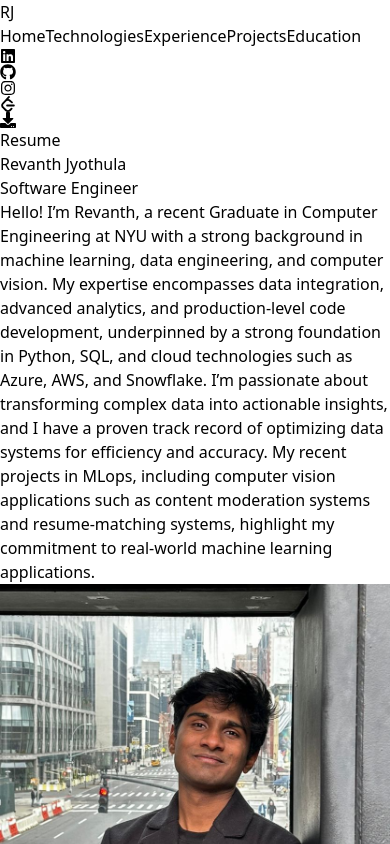
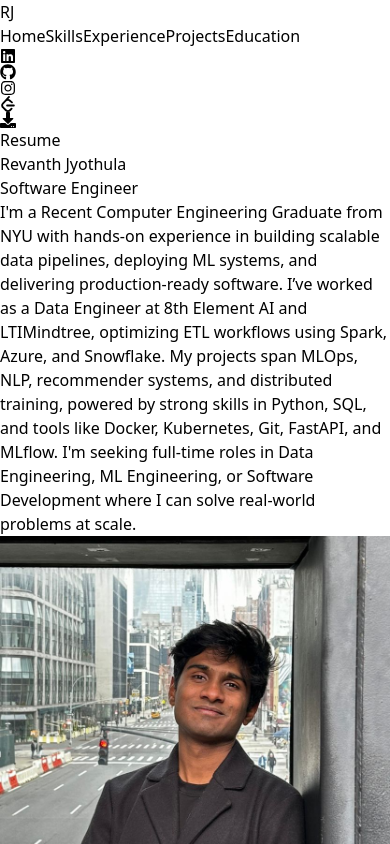
Before and after one commit to revforyou/Portfolio, a React (Vite) app: page / in a window 390 px wide. Shown: the top 844 px of the page. Built offline with nearby package versions, Linux system fonts and the light colour scheme.

Commit message:
Get in Touch Comp

```diff
--- a/src/App.jsx
+++ b/src/App.jsx
@@ -5,6 +5,7 @@ import ToolsTechnologies from './components/ToolsTechnologies';
 import Experience from './components/Experience';
 import Projects from './components/Projects';
 import Education from './components/Education';
+import Contact from './components/Contact';      // <-- NEW import
 import Footer from './components/Footer';
 import Greetings from './components/greetings';
 
@@ -49,6 +50,10 @@ const App = () => {
               <Education />
             </div>
 
+            <div id="contact">  {/* NEW SECTION */}
+              <Contact />
+            </div>
+
             <div id="footer">
               <Footer />
             </div>
--- /dev/null
+++ b/src/components/Contact.jsx
@@ -0,0 +1,34 @@
+import React from 'react';
+import { FaLinkedin, FaEnvelope, FaMapMarkerAlt } from 'react-icons/fa';
+
+const Contact = () => {
+  return (
+    <section className="py-8 max-w-2xl mx-auto text-center bg-neutral-900 bg-opacity-20 rounded-lg">
+      <h2 className="text-2xl font-semibold mb-6 text-purple-300">Let's Get In Touch!</h2>
+
+      <div className="flex flex-col sm:flex-row justify-center gap-6 text-base text-neutral-300">
+        <a
+          href="https://www.linkedin.com/in/revanthjyothula/"
+          target="_blank"
+          rel="noopener noreferrer"
+          className="flex items-center gap-2 hover:text-purple-400 transition-colors duration-300"
+        >
+          <FaLinkedin size={20} /> LinkedIn
+        </a>
+
+        <a
+          href="mailto:jyorevanth@gmail.com"
+          className="flex items-center gap-2 hover:text-purple-400 transition-colors duration-300"
+        >
+          <FaEnvelope size={20} /> jyorevanth@gmail.com
+        </a>
+
+        <div className="flex items-center gap-2 text-neutral-400">
+          <FaMapMarkerAlt size={20} /> New York, NY
+        </div>
+      </div>
+    </section>
+  );
+};
+
+export default Contact;
--- a/src/components/NavBar.jsx
+++ b/src/components/NavBar.jsx
@@ -3,7 +3,7 @@ import { SiLeetcode } from "react-icons/si";
 import { Link } from "react-scroll";
 
 const NavBar = () => {
-  const sections = ["home", "technologies", "experience", "projects", "education"];
+  const sections = ["home", "Skills", "experience", "projects", "education"];
 
   return (
     <nav className="mb-20 flex flex-wrap items-center justify-between py-6">
--- a/src/constants/index.js
+++ b/src/constants/index.js
@@ -8,8 +8,7 @@ import malware from '../assets/malware.png'
 import nba from '../assets/nba.png'
 
 export const HERO_CONTENT =
-`Hello! I’m Revanth, a recent Graduate in Computer Engineering at NYU with a strong background in machine learning, data engineering, and computer vision. My expertise encompasses data integration, advanced analytics, and production-level code development, underpinned by a strong foundation in Python, SQL, and cloud technologies such as Azure, AWS, and Snowflake.
-I’m passionate about transforming complex data into actionable insights, and I have a proven track record of optimizing data systems for efficiency and accuracy. My recent projects in MLops, including computer vision applications such as content moderation systems and resume-matching systems, highlight my commitment to real-world machine learning applications.`;
+`I'm a Recent Computer Engineering Graduate from NYU with hands-on experience in building scalable data pipelines, deploying ML systems, and delivering production-ready software. I’ve worked as a Data Engineer at 8th Element AI and LTIMindtree, optimizing ETL workflows using Spark, Azure, and Snowflake. My projects span MLOps, NLP, recommender systems, and distributed training, powered by strong skills in Python, SQL, and tools like Docker, Kubernetes, Git, FastAPI, and MLflow. I'm seeking full-time roles in Data Engineering, ML Engineering, or Software Development where I can solve real-world problems at scale.`;
 
 
 export const EXPERIENCES = [
@@ -22,7 +21,7 @@ export const EXPERIENCES = [
 by 40% and optimizing storage across distributed systems for both batch and streaming workloads. Curated and transformed 30K+ healthcare records from diverse sources by designing big data schema models using dimensional
 modeling, partitioning, and Delta Lake, improving data quality, consistency, and analytical readiness for BI reporting. Validated and cleansed structured/unstructured data using SQL, enhancing trust in analytics pipelines by reducing data errors by
 60%, and supporting a smooth system upgrade in collaboration with engineering and analytics teams.`,
-    technologies: ["Python", "SQL", "Azure Databricks", "Azure Synapse"],
+    technologies: ["Python", "SQL", "Azure Databricks", "Azure Synapse","Microsoft SQL Server"],
   },
   {
     year: "June 2022 - August 2022",
```
